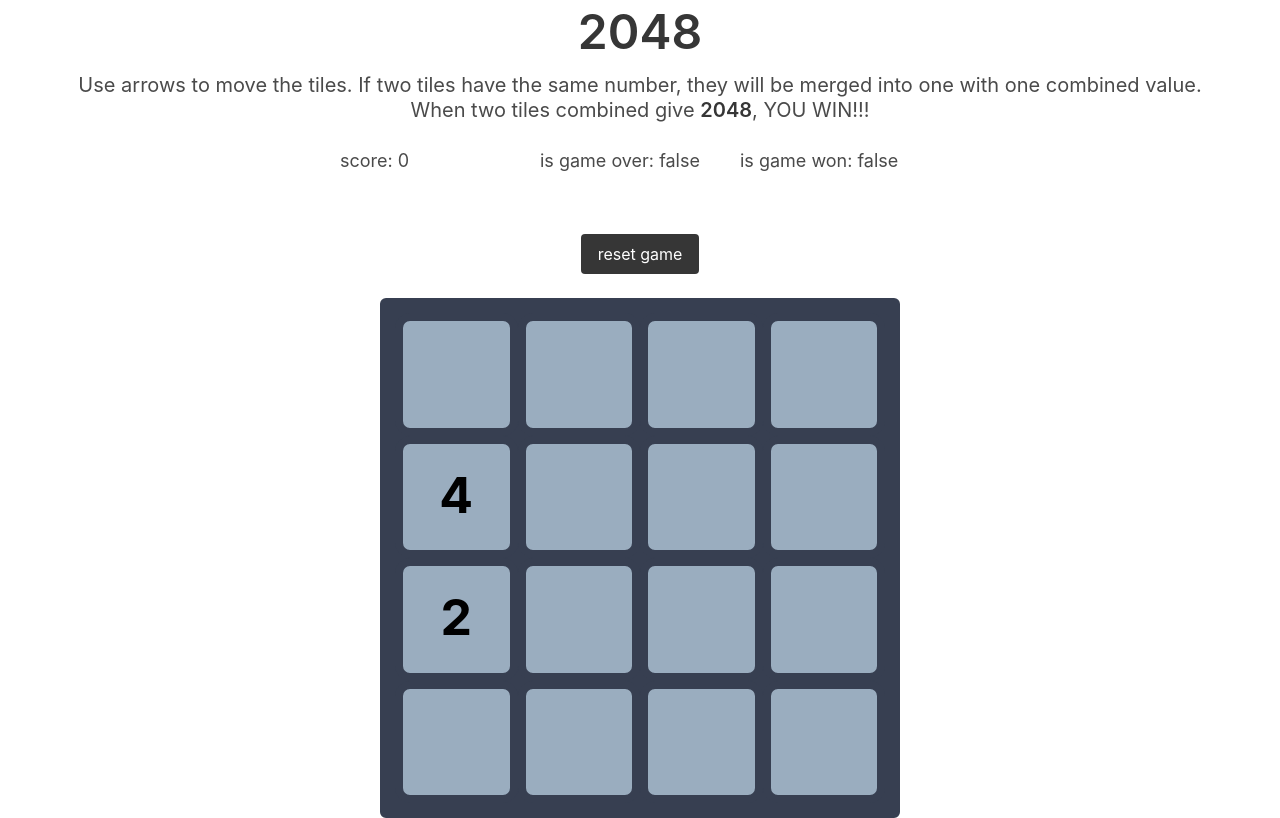
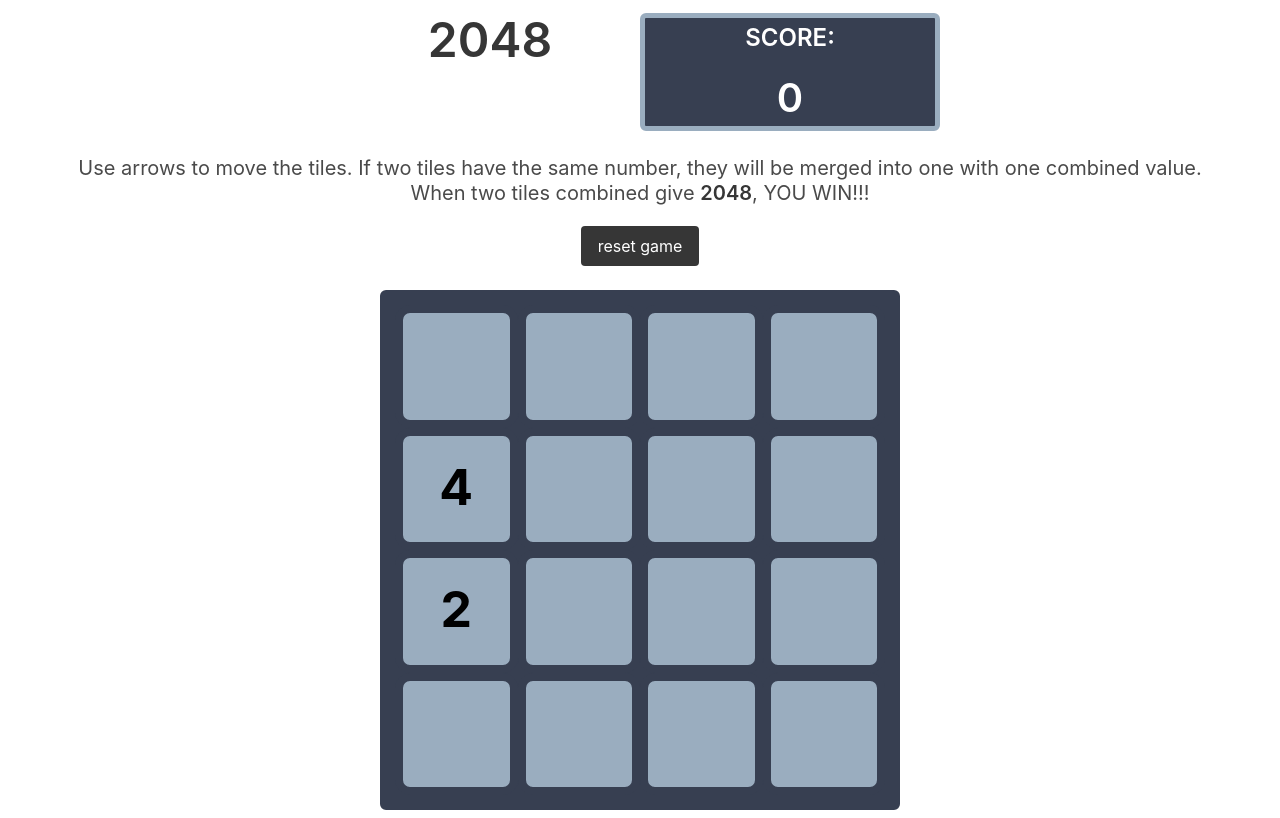
Before and after one commit to iuliiapol/2048-clone, a website with bundled scripts: page index.html in a window 1280 px wide. Built offline with nearby package versions, Linux system fonts and the light colour scheme.

Commit message:
Made significant changes to the design

```diff
--- a/index.html
+++ b/index.html
@@ -10,6 +10,10 @@
 
     <!-- Bulma Style Sheets -->
     <link rel="stylesheet" href="https://cdn.jsdelivr.net/npm/bulma@0.9.1/css/bulma.min.css">
+
+    <!-- Google Font -->
+    <link rel="preconnect" href="https://fonts.gstatic.com">
+    <link href="https://fonts.googleapis.com/css2?family=Anton&display=swap" rel="stylesheet">
 </head>
 <body>
     <!-- Link to jQuery file-->
@@ -18,13 +22,19 @@
     <script src="engine/game.js" type="module"></script>
     <script src="interaction.js" type="module"></script>
 
-
     <div class="container">
-        <h1 class="title is-1">2048</h1>
-        <div class="desc subtitle">Use arrows to move the tiles. If two tiles have the same number, they will be merged into one with one combined value. <br> When two tiles combined give <strong>2048</strong>, YOU WIN!!!</div>
+        <div id="title_container">
+            <h1 class="title is-1">2048</h1>
+        </div>
+        <div id="scr_container">
+            <p class="title is-4" id="scr_text">SCORE:</p>
+            <p class="title is-2" id="scr_val"> <span id="score"></span> </p>
+        </div>
     </div>
 
-    <div class="game_status">
+    <div class="subtitle" id="desc">Use arrows to move the tiles. If two tiles have the same number, they will be merged into one with one combined value. <br> When two tiles combined give <strong>2048</strong>, YOU WIN!!!</div>
+
+    <!-- <div class="game_status">
         <div class="game_score">
             score: <span id="score"></span>
         </div>
@@ -34,7 +44,7 @@
         <div class="game_win">
             is game won: <span id="is_won"></span>
         </div>
-    </div>
+    </div> -->
 
     <div class="messages">
         <div class="over_message">
--- a/styling.css
+++ b/styling.css
@@ -1,10 +1,72 @@
+#game_title {
+    font-family: 'Anton', sans-serif;
+    font-size: 30px;
+    letter-spacing: 2px;
+}
+
+#bar li {
+    display:inline;
+    text-align: center;
+}
+
 .container {
+    justify-content: center;
+
+    display: grid;
+    grid-template-columns: 300px 300px;
+    padding-top: 1%;
+    padding-bottom: 1%;
+}
+
+#scr_container {
     text-align: center;
-    padding-bottom: 20px;
+    background-color: #373F51;
+    border: 5px solid #9AADBF;
+    border-radius: 6px;
 }
+
+#scr_text {
+    color: white;
+    text-transform: uppercase;
+    padding-top: 6px;
+}
+
+#scr_val {
+    color: white;
+    text-transform: uppercase;
+    padding-bottom: 6px;
+}
+
+/*
+#title_container {
+    grid-column: 1;
+    grid-row: span 1/3;
+}
+
+#scr_container {
+    grid-column: 2;
+    grid-row: span 1/3;
+} */
+
+#scr_title {
+    font-size: 20px;
+    text-transform: uppercase;
+}
+
+#scr_msg {
+    font-size: 20px;
+    text-transform: uppercase;
+}
+
+#desc {
+    padding-top: 1%;
+    margin: auto;
+    text-align: center;
+}
+
+
 .title {
     text-align: center;
-    padding: 5px 0px 10px 0px;
 }
 
 /*
@@ -16,7 +78,6 @@
     display: grid;
     width: 520px;
     height: 520px;
-    /* padding: 4px; */
 
     background-color: #373F51;
     border: 15px solid #373F51;
@@ -38,13 +99,21 @@
     text-transform: uppercase;
 }
 
-.game_status {
+.active_cell {
+    background-color: #E1E5EE;
+    color: #2A324B;
+
+    border: 10px solid #2A324B;
+    border-radius: 8px;
+}
+
+/* .game_status {
     display: grid;
     grid-template-columns: 200px 200px 200px;
     justify-content: center;
     padding: 4px 0px 20px 0px;
     font-size: 18px;
-}
+} */
 
 .reset_button {
     justify-content: center;
@@ -52,7 +121,7 @@
 
 .messages {
     text-align: center;
-    padding: 20px 0px 20px 0px;
+    padding: 10px 0px 10px 0px;
 }
 
 .over_message {
```
